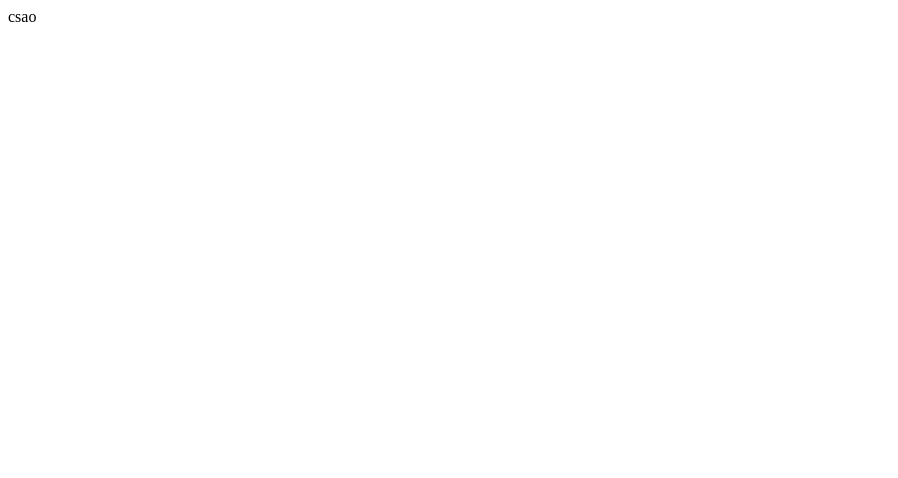
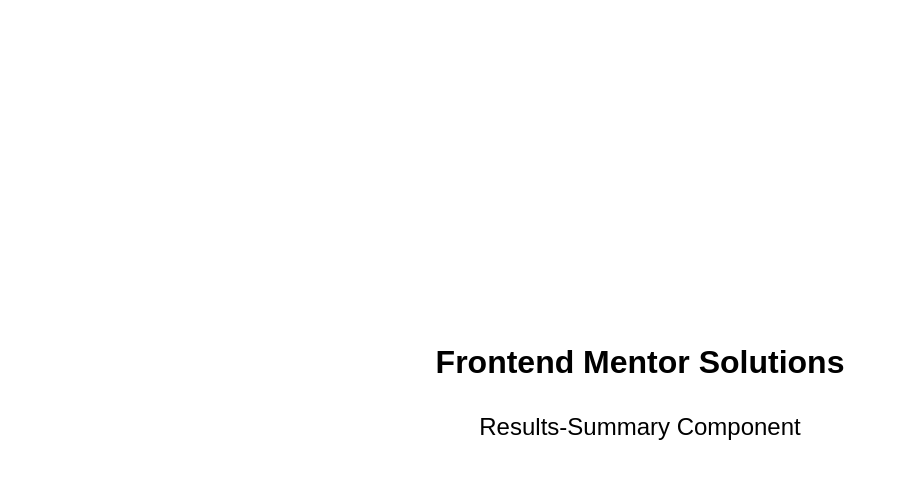
Before and after one commit to krenedits/frontend-mentor, a plain HTML site: page index.html in a window 1280 px wide. Shown: the whole page, without its empty margins (0-898 px from the left). Drawn offline with Linux system fonts and the light colour scheme.

Commit message:
redesigned landing page

```diff
--- a/index.html
+++ b/index.html
@@ -5,8 +5,58 @@
         <meta http-equiv="X-UA-Compatible" content="IE=edge" />
         <meta name="viewport" content="width=device-width, initial-scale=1.0" />
         <title>Document</title>
+        <style>
+            * {
+                box-sizing: border-box;
+                margin: 0;
+                padding: 0;
+            }
+            body {
+                font-family: 'Poppins', sans-serif;
+            }
+            .container {
+                width: 100%;
+                height: 100vh;
+                display: flex;
+                flex-direction: column;
+                align-items: center;
+                justify-content: center;
+            }
+            .title {
+                font-size: 2rem;
+                font-weight: 700;
+                margin-bottom: 2rem;
+            }
+            .nav {
+                list-style: none;
+                padding: 0;
+                margin: 0;
+                display: flex;
+                flex-direction: column;
+                align-items: center;
+                justify-content: center;
+            }
+            .nav-item {
+                margin-bottom: 1rem;
+            }
+            .nav-link {
+                text-decoration: none;
+                color: #000;
+                font-size: 1.5rem;
+                font-weight: 500;
+            }
+        </style>
     </head>
     <body>
-        csao
+        <div class="container">
+            <h1 class="title">Frontend Mentor Solutions</h1>
+            <ul class="nav">
+                <li class="nav-item">
+                    <a href="/results-summary-component-main" class="nav-link"
+                        >Results-Summary Component</a
+                    >
+                </li>
+            </ul>
+        </div>
     </body>
 </html>
```
